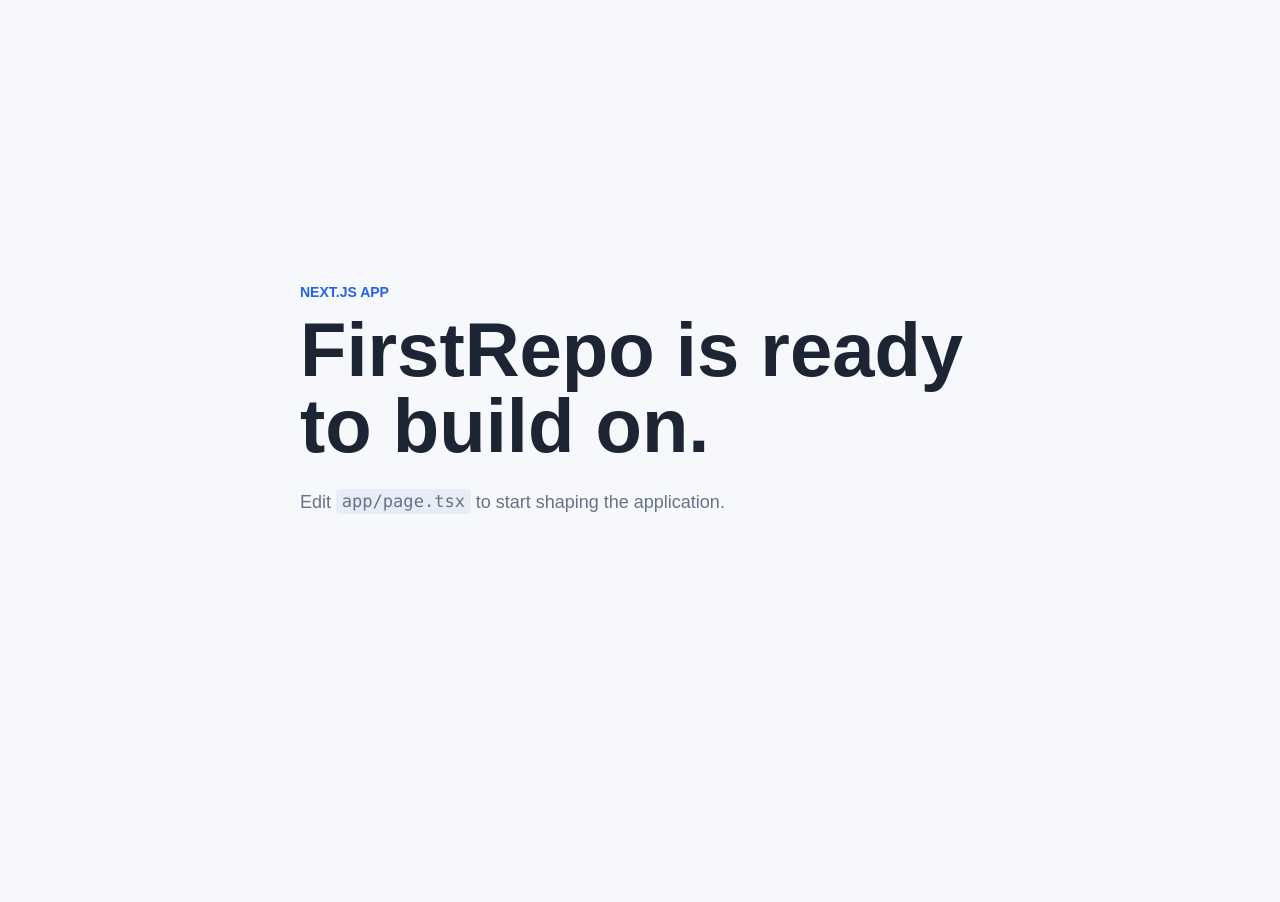
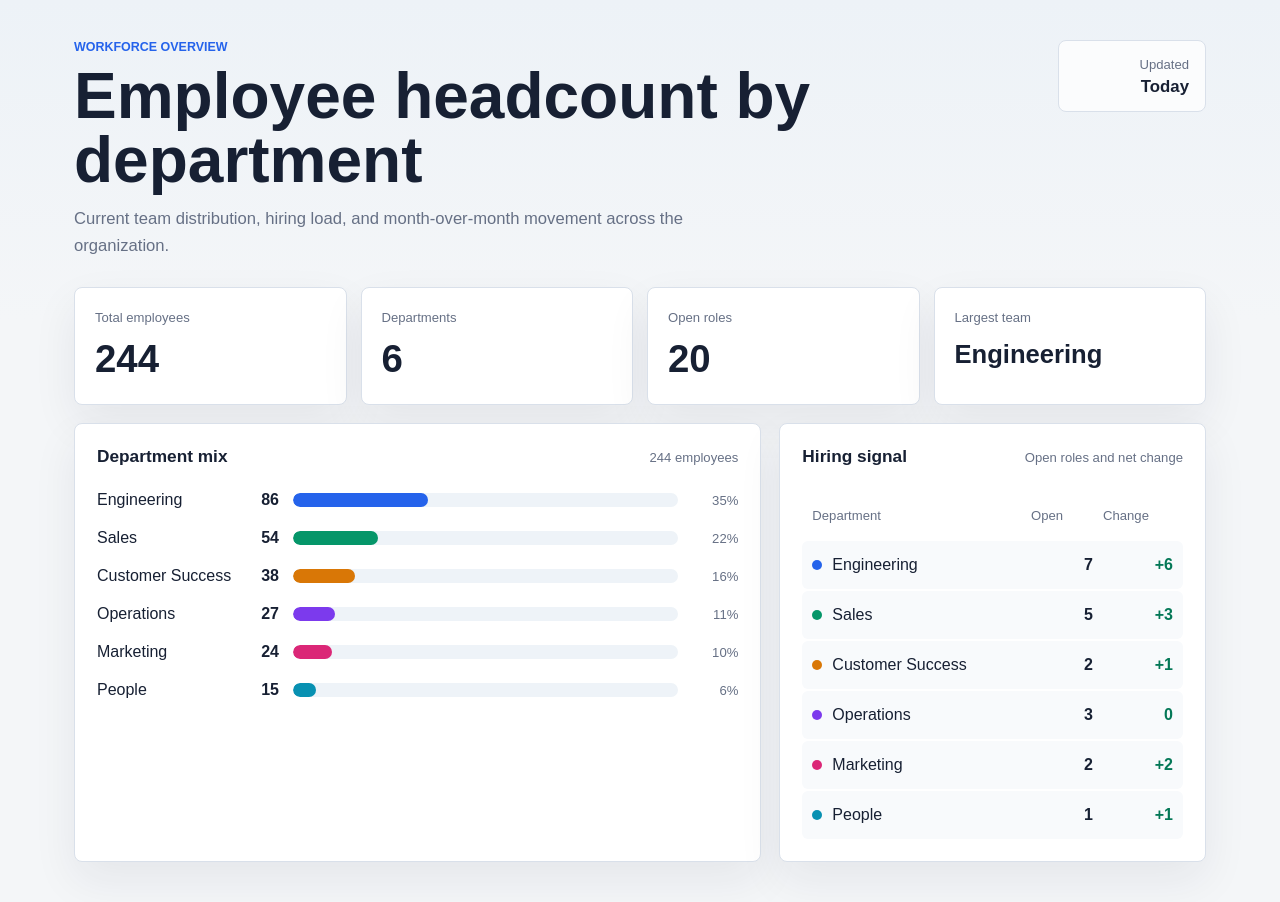
Before and after one commit to Zeyuzhao/FirstRepo, a Next.js app: page / in a window 1280 px wide. Before the commit the page ends 800 px from the top, so only its background shows below. Built offline with nearby package versions, Linux system fonts and the light colour scheme.

Commit message:
Build employee headcount dashboard

```diff
--- a/app/globals.css
+++ b/app/globals.css
@@ -1,8 +1,11 @@
 :root {
   color-scheme: light;
-  --background: #f7f8fb;
-  --foreground: #1d2433;
-  --muted: #65728a;
+  --background: #f4f6f8;
+  --foreground: #172033;
+  --muted: #667085;
+  --line: #d9e0ea;
+  --panel: #ffffff;
+  --panel-soft: #eef3f8;
   --accent: #2563eb;
 }
 
@@ -17,7 +20,9 @@ body {
 }
 
 body {
-  background: var(--background);
+  background:
+    linear-gradient(180deg, #edf2f7 0%, rgba(237, 242, 247, 0) 320px),
+    var(--background);
   color: var(--foreground);
   font-family:
     Arial,
@@ -25,43 +30,266 @@ body {
     sans-serif;
 }
 
-code {
-  border-radius: 4px;
-  background: #e8edf5;
-  padding: 0.15rem 0.35rem;
-  font-family: "SFMono-Regular", Consolas, "Liberation Mono", monospace;
-  font-size: 0.95em;
+button,
+input,
+textarea,
+select {
+  font: inherit;
 }
 
-.page {
-  display: grid;
-  min-height: 100vh;
-  place-items: center;
-  padding: 2rem;
+.dashboard {
+  width: min(1180px, 100%);
+  margin: 0 auto;
+  padding: 40px 24px;
 }
 
-.intro {
-  max-width: 680px;
+.dashboard-header {
+  display: flex;
+  align-items: flex-start;
+  justify-content: space-between;
+  gap: 24px;
+  margin-bottom: 28px;
 }
 
 .eyebrow {
-  margin: 0 0 0.75rem;
+  margin: 0 0 10px;
   color: var(--accent);
-  font-size: 0.875rem;
+  font-size: 0.78rem;
   font-weight: 700;
+  letter-spacing: 0;
   text-transform: uppercase;
 }
 
+h1,
+h2,
+p {
+  margin-top: 0;
+}
+
 h1 {
-  margin: 0;
-  font-size: clamp(2.25rem, 6vw, 4.75rem);
+  max-width: 760px;
+  margin-bottom: 14px;
+  font-size: clamp(2.2rem, 5vw, 4.1rem);
   line-height: 1;
 }
 
+h2 {
+  margin-bottom: 0;
+  font-size: 1.08rem;
+}
+
 .summary {
-  max-width: 34rem;
-  margin: 1.5rem 0 0;
+  max-width: 650px;
+  margin-bottom: 0;
   color: var(--muted);
-  font-size: 1.125rem;
+  font-size: 1.04rem;
   line-height: 1.6;
 }
+
+.report-date {
+  min-width: 148px;
+  border: 1px solid var(--line);
+  border-radius: 8px;
+  background: rgba(255, 255, 255, 0.76);
+  padding: 14px 16px;
+  text-align: right;
+}
+
+.report-date span,
+.metric span,
+.panel-heading span,
+.bar-percent,
+.table-head {
+  color: var(--muted);
+  font-size: 0.82rem;
+}
+
+.report-date strong {
+  display: block;
+  margin-top: 4px;
+  font-size: 1.05rem;
+}
+
+.metrics {
+  display: grid;
+  grid-template-columns: repeat(4, minmax(0, 1fr));
+  gap: 14px;
+  margin-bottom: 18px;
+}
+
+.metric,
+.panel {
+  border: 1px solid var(--line);
+  border-radius: 8px;
+  background: var(--panel);
+  box-shadow: 0 18px 45px rgba(23, 32, 51, 0.07);
+}
+
+.metric {
+  min-height: 118px;
+  padding: 20px;
+}
+
+.metric strong {
+  display: block;
+  margin-top: 14px;
+  font-size: clamp(1.7rem, 3vw, 2.45rem);
+  line-height: 1;
+}
+
+.metric:last-child strong {
+  font-size: clamp(1.25rem, 2vw, 1.65rem);
+  line-height: 1.1;
+}
+
+.content-grid {
+  display: grid;
+  grid-template-columns: minmax(0, 1.45fr) minmax(340px, 0.9fr);
+  gap: 18px;
+}
+
+.panel {
+  padding: 22px;
+}
+
+.panel-heading {
+  display: flex;
+  align-items: baseline;
+  justify-content: space-between;
+  gap: 16px;
+  margin-bottom: 24px;
+}
+
+.bar-list {
+  display: grid;
+  gap: 20px;
+}
+
+.bar-row {
+  display: grid;
+  grid-template-columns: minmax(150px, 0.85fr) minmax(180px, 1.8fr) 46px;
+  align-items: center;
+  gap: 14px;
+}
+
+.bar-label {
+  display: flex;
+  justify-content: space-between;
+  gap: 12px;
+  min-width: 0;
+}
+
+.bar-label span {
+  overflow-wrap: anywhere;
+}
+
+.bar-label strong {
+  color: var(--foreground);
+}
+
+.bar-track {
+  height: 14px;
+  overflow: hidden;
+  border-radius: 999px;
+  background: var(--panel-soft);
+}
+
+.bar-fill {
+  height: 100%;
+  border-radius: inherit;
+}
+
+.bar-percent {
+  text-align: right;
+}
+
+.department-table {
+  display: grid;
+  gap: 2px;
+}
+
+.table-row {
+  display: grid;
+  grid-template-columns: minmax(0, 1fr) 62px 70px;
+  align-items: center;
+  gap: 10px;
+  min-height: 48px;
+  border-radius: 6px;
+  padding: 0 10px;
+}
+
+.table-row:not(.table-head) {
+  background: #f8fafc;
+}
+
+.table-row span:first-child {
+  display: flex;
+  align-items: center;
+  gap: 10px;
+  min-width: 0;
+  overflow-wrap: anywhere;
+}
+
+.table-row i {
+  width: 10px;
+  height: 10px;
+  flex: 0 0 auto;
+  border-radius: 999px;
+}
+
+.table-row strong,
+.table-row em {
+  text-align: right;
+}
+
+.table-row em {
+  color: #047857;
+  font-style: normal;
+  font-weight: 700;
+}
+
+@media (max-width: 880px) {
+  .dashboard {
+    padding: 28px 16px;
+  }
+
+  .dashboard-header,
+  .panel-heading {
+    display: block;
+  }
+
+  .report-date {
+    margin-top: 18px;
+    text-align: left;
+  }
+
+  .metrics,
+  .content-grid {
+    grid-template-columns: 1fr;
+  }
+
+  .bar-row {
+    grid-template-columns: 1fr 48px;
+  }
+
+  .bar-label,
+  .bar-track {
+    grid-column: 1 / -1;
+  }
+}
+
+@media (max-width: 520px) {
+  h1 {
+    font-size: 2.1rem;
+  }
+
+  .panel,
+  .metric {
+    padding: 16px;
+  }
+
+  .table-row {
+    grid-template-columns: minmax(0, 1fr) 48px 54px;
+    padding: 0 8px;
+  }
+}
--- a/app/page.tsx
+++ b/app/page.tsx
@@ -1,12 +1,154 @@
+const departments = [
+  {
+    name: "Engineering",
+    headcount: 86,
+    openRoles: 7,
+    change: "+6",
+    color: "#2563eb",
+  },
+  {
+    name: "Sales",
+    headcount: 54,
+    openRoles: 5,
+    change: "+3",
+    color: "#059669",
+  },
+  {
+    name: "Customer Success",
+    headcount: 38,
+    openRoles: 2,
+    change: "+1",
+    color: "#d97706",
+  },
+  {
+    name: "Operations",
+    headcount: 27,
+    openRoles: 3,
+    change: "0",
+    color: "#7c3aed",
+  },
+  {
+    name: "Marketing",
+    headcount: 24,
+    openRoles: 2,
+    change: "+2",
+    color: "#db2777",
+  },
+  {
+    name: "People",
+    headcount: 15,
+    openRoles: 1,
+    change: "+1",
+    color: "#0891b2",
+  },
+];
+
+const totalHeadcount = departments.reduce(
+  (total, department) => total + department.headcount,
+  0,
+);
+const totalOpenRoles = departments.reduce(
+  (total, department) => total + department.openRoles,
+  0,
+);
+const largestDepartment = departments.reduce((largest, department) =>
+  department.headcount > largest.headcount ? department : largest,
+);
+
 export default function Home() {
   return (
-    <main className="page">
-      <section className="intro">
-        <p className="eyebrow">Next.js app</p>
-        <h1>FirstRepo is ready to build on.</h1>
-        <p className="summary">
-          Edit <code>app/page.tsx</code> to start shaping the application.
-        </p>
+    <main className="dashboard">
+      <section className="dashboard-header" aria-labelledby="dashboard-title">
+        <div>
+          <p className="eyebrow">Workforce overview</p>
+          <h1 id="dashboard-title">Employee headcount by department</h1>
+          <p className="summary">
+            Current team distribution, hiring load, and month-over-month movement
+            across the organization.
+          </p>
+        </div>
+        <div className="report-date">
+          <span>Updated</span>
+          <strong>Today</strong>
+        </div>
+      </section>
+
+      <section className="metrics" aria-label="Headcount summary">
+        <article className="metric">
+          <span>Total employees</span>
+          <strong>{totalHeadcount}</strong>
+        </article>
+        <article className="metric">
+          <span>Departments</span>
+          <strong>{departments.length}</strong>
+        </article>
+        <article className="metric">
+          <span>Open roles</span>
+          <strong>{totalOpenRoles}</strong>
+        </article>
+        <article className="metric">
+          <span>Largest team</span>
+          <strong>{largestDepartment.name}</strong>
+        </article>
+      </section>
+
+      <section className="content-grid">
+        <div className="panel chart-panel">
+          <div className="panel-heading">
+            <h2>Department mix</h2>
+            <span>{totalHeadcount} employees</span>
+          </div>
+          <div className="bar-list">
+            {departments.map((department) => {
+              const percentage = Math.round(
+                (department.headcount / totalHeadcount) * 100,
+              );
+
+              return (
+                <div className="bar-row" key={department.name}>
+                  <div className="bar-label">
+                    <span>{department.name}</span>
+                    <strong>{department.headcount}</strong>
+                  </div>
+                  <div className="bar-track" aria-hidden="true">
+                    <div
+                      className="bar-fill"
+                      style={{
+                        background: department.color,
+                        width: `${percentage}%`,
+                      }}
+                    />
+                  </div>
+                  <span className="bar-percent">{percentage}%</span>
+                </div>
+              );
+            })}
+          </div>
+        </div>
+
+        <div className="panel roster-panel">
+          <div className="panel-heading">
+            <h2>Hiring signal</h2>
+            <span>Open roles and net change</span>
+          </div>
+          <div className="department-table" role="table" aria-label="Hiring signal">
+            <div className="table-row table-head" role="row">
+              <span role="columnheader">Department</span>
+              <span role="columnheader">Open</span>
+              <span role="columnheader">Change</span>
+            </div>
+            {departments.map((department) => (
+              <div className="table-row" role="row" key={department.name}>
+                <span role="cell">
+                  <i style={{ background: department.color }} />
+                  {department.name}
+                </span>
+                <strong role="cell">{department.openRoles}</strong>
+                <em role="cell">{department.change}</em>
+              </div>
+            ))}
+          </div>
+        </div>
       </section>
     </main>
   );
```
